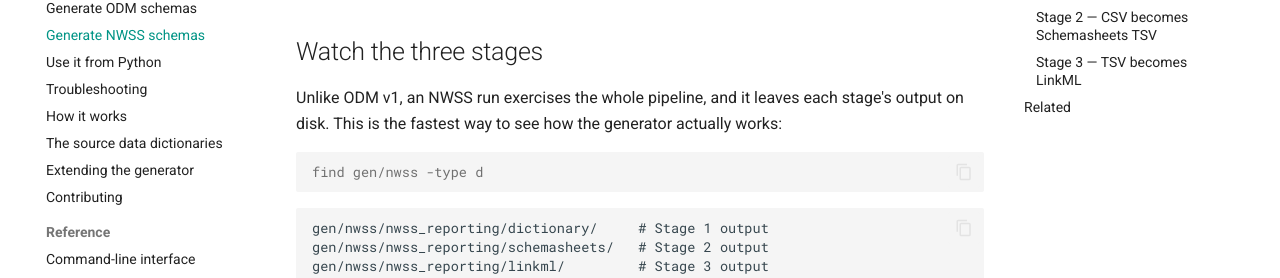
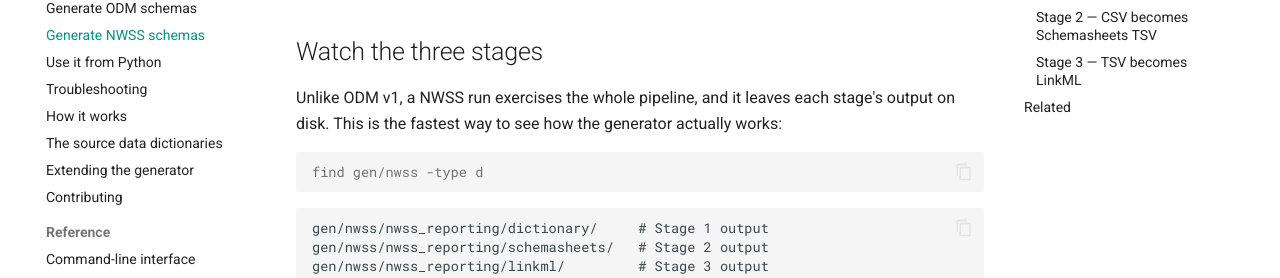
Before and after one commit to PHES-ODM/PHES-ODM-LinkMLGenerator, an MkDocs documentation site: the page built from docs/nwss-schemas.md, in a window 1280 px wide and 1400 px high, scrolled down 375 px. Shown: the part 172-450 px from the top of the window. Built offline with MkDocs 1.6.1 and Material for MkDocs 9.7.7, drawn with Linux system fonts in a browser that asks for light colours; comment, search, counter and statistics services are not loaded; some of the changed text lies outside the part shown.

```diff
--- a/docs/nwss-schemas.md
+++ b/docs/nwss-schemas.md
@@ -19,7 +19,7 @@ Both are deliberate; the reasoning is in
 
 ## Watch the three stages
 
-Unlike ODM v1, an NWSS run exercises the whole pipeline, and it leaves each
+Unlike ODM v1, a NWSS run exercises the whole pipeline, and it leaves each
 stage's output on disk. This is the fastest way to see how the generator
 actually works:
 
```
Also changed, not shown: other parts of docs/nwss-schemas.md (+1 -1 lines).
